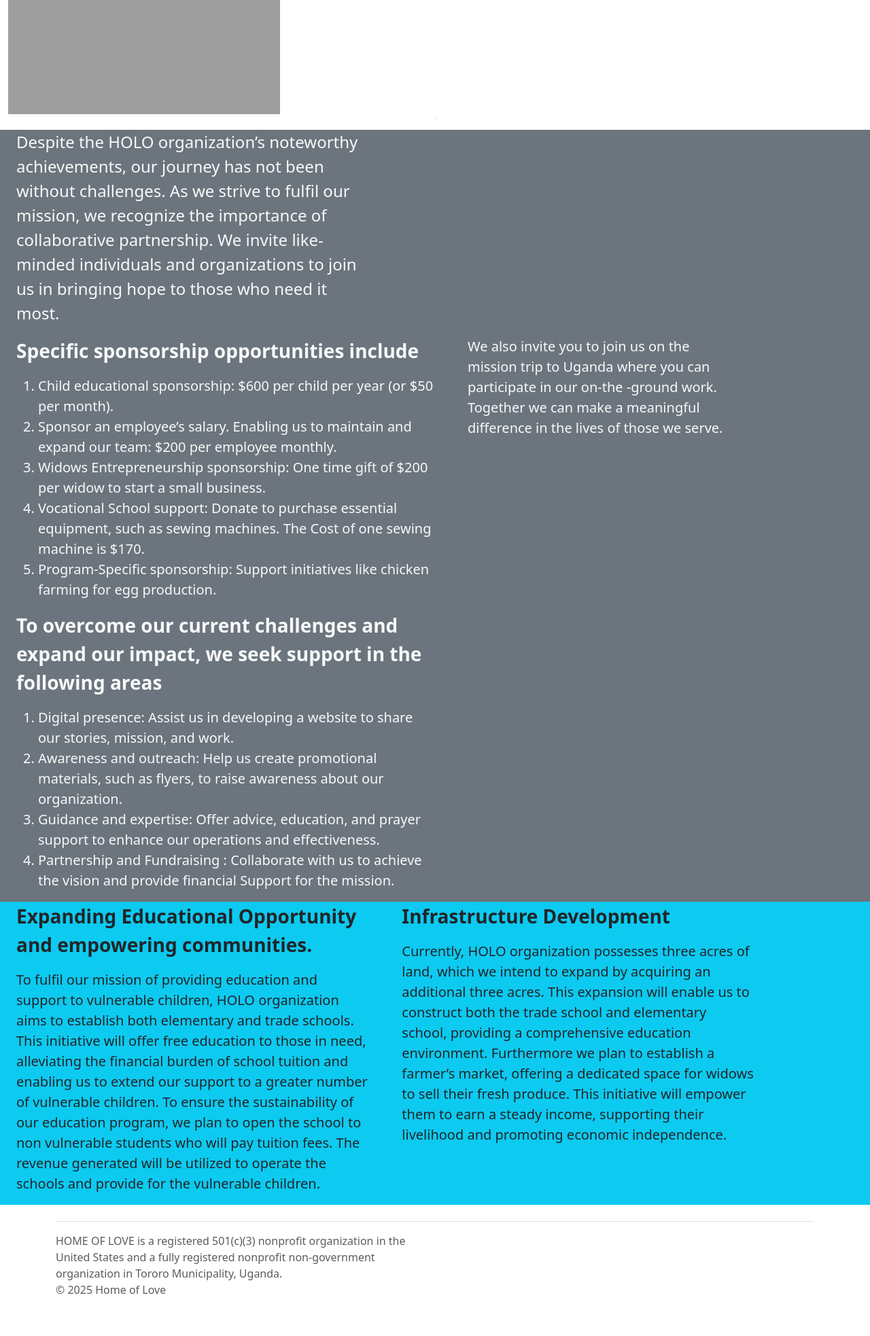
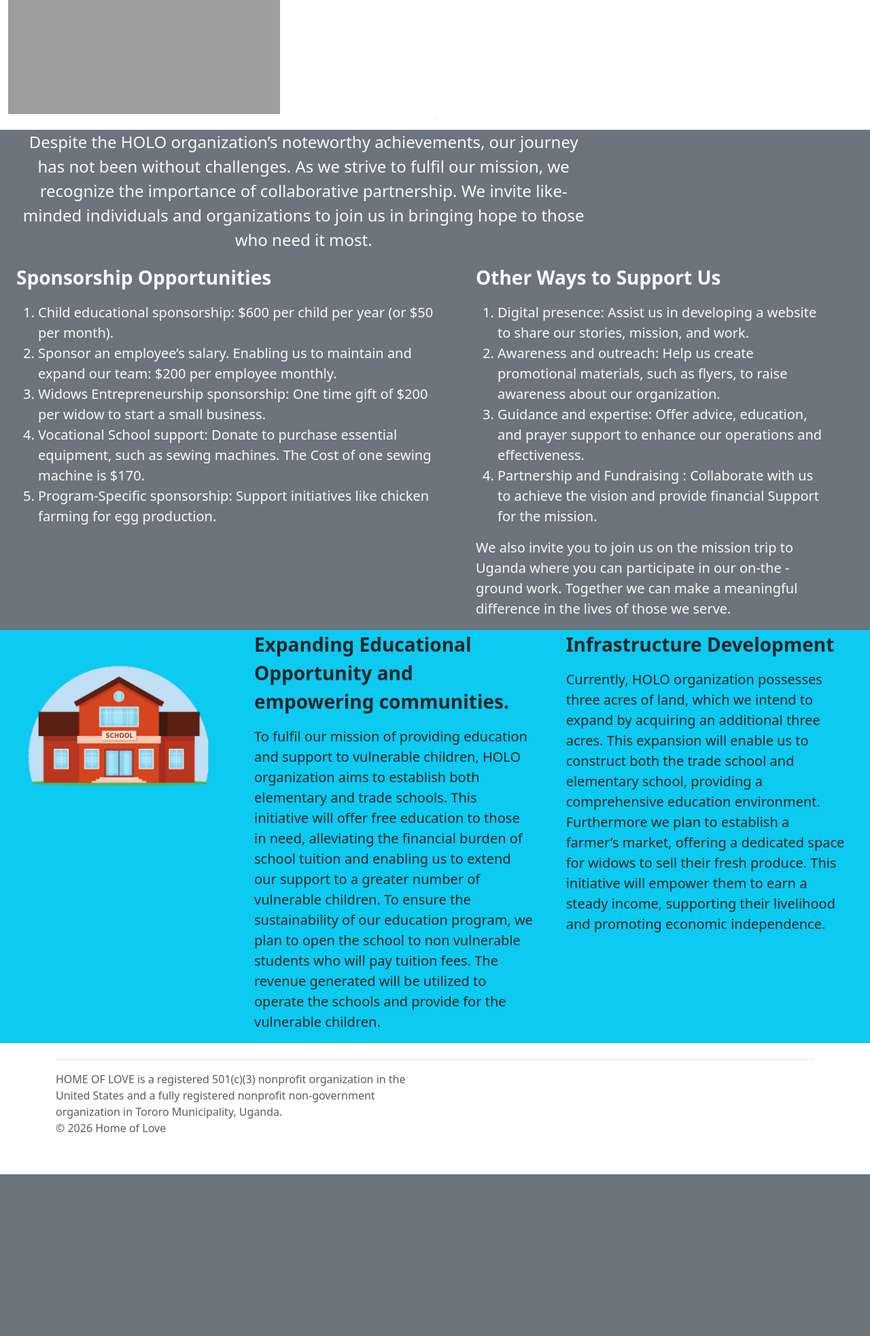
Before and after one commit to philiplessner/HOLO, a Flask app: page /donate in a window 1280 px wide. Shown: the part 315-2281 px from the top of the page at 68% size. After the commit the page ends 2043 px from the top, so only its background shows below. Run offline with Flask 3, Linux system fonts and the light colour scheme; grey boxes are pictures that could not be loaded.

Commit message:
changes to donate page. Added school house artwork.

```diff
--- a/app/templates/base.html
+++ b/app/templates/base.html
@@ -20,7 +20,7 @@
   <footer class="d-flex flex-wrap justify-content-between align-items-left py-3 my-4 border-top">
     <div class="col-md-6 d-flex align-items-center">
       <span class="mb-3 mb-md-0 text-muted">HOME OF LOVE is a registered 501(c)(3) nonprofit organization in the United States and
-a fully registered nonprofit non-government organization in Tororo Municipality, Uganda. <p>© 2025 Home of Love</p></span>
+a fully registered nonprofit non-government organization in Tororo Municipality, Uganda. <p>© 2026 Home of Love</p></span>
     </div>
 
     <ul class="nav col-md-4 justify-content-end list-unstyled d-flex">
--- a/app/templates/donate.html
+++ b/app/templates/donate.html
@@ -3,7 +3,7 @@
 {% block page_css %}
 <style>
   .background-image-container {
-  background-image: url('./static/images/Donate_Page_Photo.png');
+  background-image: {{ url_for('static', filename='images/Donate_Page_Photo.png') }};
   background-size: cover;
   background-position: center;
   height: 100vh;
@@ -19,16 +19,16 @@
 {% block content %}
 <section>
   <div class="container-fluid my-3 mx-8">
+<!--<div class="background-image-container d-flex align-items-left justify-content-center"> -->
     <h1>Donate</h1>
     <form action="https://www.paypal.com/cgi-bin/webscr" method="post" target="_top"><input name="cmd" type="hidden" value="_s-xclick"><br>
 <input name="hosted_button_id" type="hidden" value="RCG3XTFTYZD2J"><br>
 <input alt="PayPal - The safer, easier way to pay online!" name="submit" src="https://www.paypalobjects.com/en_US/i/btn/btn_donateCC_LG.gif" type="image"><br>
 <img loading="lazy" decoding="async" style="display: block; margin-left: auto; margin-right: auto;" src="https://www.paypalobjects.com/en_US/i/scr/pixel.gif" alt="" width="1" height="1" border="0"></form>
 </div>
-<!--<div class="background-image-container d-flex align-items-left justify-content-center"> -->
   <div class="bg-secondary text-light">
   <div class="row">
-      <div class="col-5 ms-4 text-left">
+      <div class="col-8 ms-4 text-center">
         <p class="fs-4">
           Despite the HOLO organization’s noteworthy achievements, our journey has not been without
           challenges. As we strive to fulfil our mission, we recognize the importance of collaborative
@@ -36,11 +36,12 @@
           those who need it most.
         </p>
         </div>
+    </div>
 
   <div class="row">
       <div class="col-6 ms-4 text-left">
         <p class="fs-3">
-          <strong>Specific sponsorship opportunities include</strong><br>
+          <strong>Sponsorship Opportunities</strong><br>
         </p>
         <ol class="fs-5">
           <li>Child educational sponsorship: $600 per child per year (or $50 per month).</li>
@@ -52,19 +53,9 @@
           <li>Program-Specific sponsorship: Support initiatives like chicken farming for egg production.</li>
       </ol>
       </div>
-      <div class="col-4 ms-4 text-left">
-        <p class="fs-5">
-        We also invite you to join us on the mission trip to Uganda where you can participate in our
-        on-the -ground work.
-      Together we can make a meaningful difference in the lives of those we serve.
-        </p>
-      </div>
-      </div>
-  <div class="row">
-      <div class="col-6 ms-4 text-left">
+      <div class="col-5 ms-4 text-left">
         <p class="fs-3">
-          <strong>To overcome our current challenges and expand our impact, we seek support in the
-          following areas</strong>
+          <strong>Other Ways to Support Us</strong>
           </p>
           <ol class="fs-5">
             <li>Digital presence: Assist us in developing a website to share our stories, mission, and work.</li>
@@ -76,13 +67,20 @@
             financial Support for the mission.</li>
           </ol>
         </p>
-      </div>
+        <p class="fs-5">
+        We also invite you to join us on the mission trip to Uganda where you can participate in our
+        on-the -ground work.
+      Together we can make a meaningful difference in the lives of those we serve.
+        </p>
       </div>
   </div>
-</div>
+  </div>
   <!--</div> -->
     <div class="row bg-info text-dark">
-      <div class="col-5 ms-4">
+      <div class="col-3 ms-4">
+          <img src="{{ url_for('static', filename='images/schoolhouse.png') }}" alt="School House" class="img-fluid">
+      </div>
+      <div class="col-4 ms-4">
         <p class="fs-3">
         <strong>Expanding Educational Opportunity and empowering communities.</strong><br>
         </p>
@@ -98,7 +96,7 @@ The revenue generated will be utilized to operate the schools and
 provide for the vulnerable children.
       </p>
       </div>
-      <div class="col-5 ms-4">
+      <div class="col-4 ms-4">
         <p class="fs-3">
         <strong>Infrastructure Development</strong><br>
         </p>
```
Also changed, not shown: app/static/images/schoolhouse.png (added).
